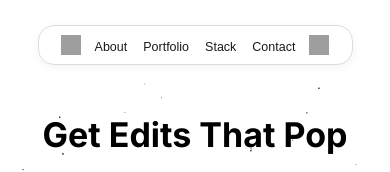
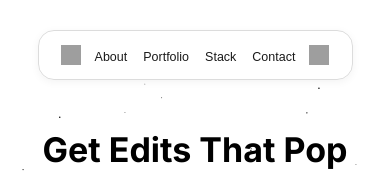
Before and after one commit to Mukullll03/Portfolio, a plain HTML site: page index.html in a window 390 px wide. Shown: the top 172 px of the page. Drawn offline with Linux system fonts and the light colour scheme; grey boxes are pictures that could not be loaded.

Commit message:
Update index.html

```diff
--- a/index.html
+++ b/index.html
@@ -301,12 +301,12 @@
 
 @media (max-width: 767px) {
   .navbar {
-    padding-top: 5px;
+    padding-top: 10px;
     padding-bottom: 0px;
   }
 
   .nav-container {
-    height: 40px; /* reduce height */
+    height: 50px; /* reduce height */
     max-width: 90%; /* shrink width */
     padding: 4px 10px; /* reduce inner padding */
     gap: 14px; /* less spacing between icon and nav items */
```
